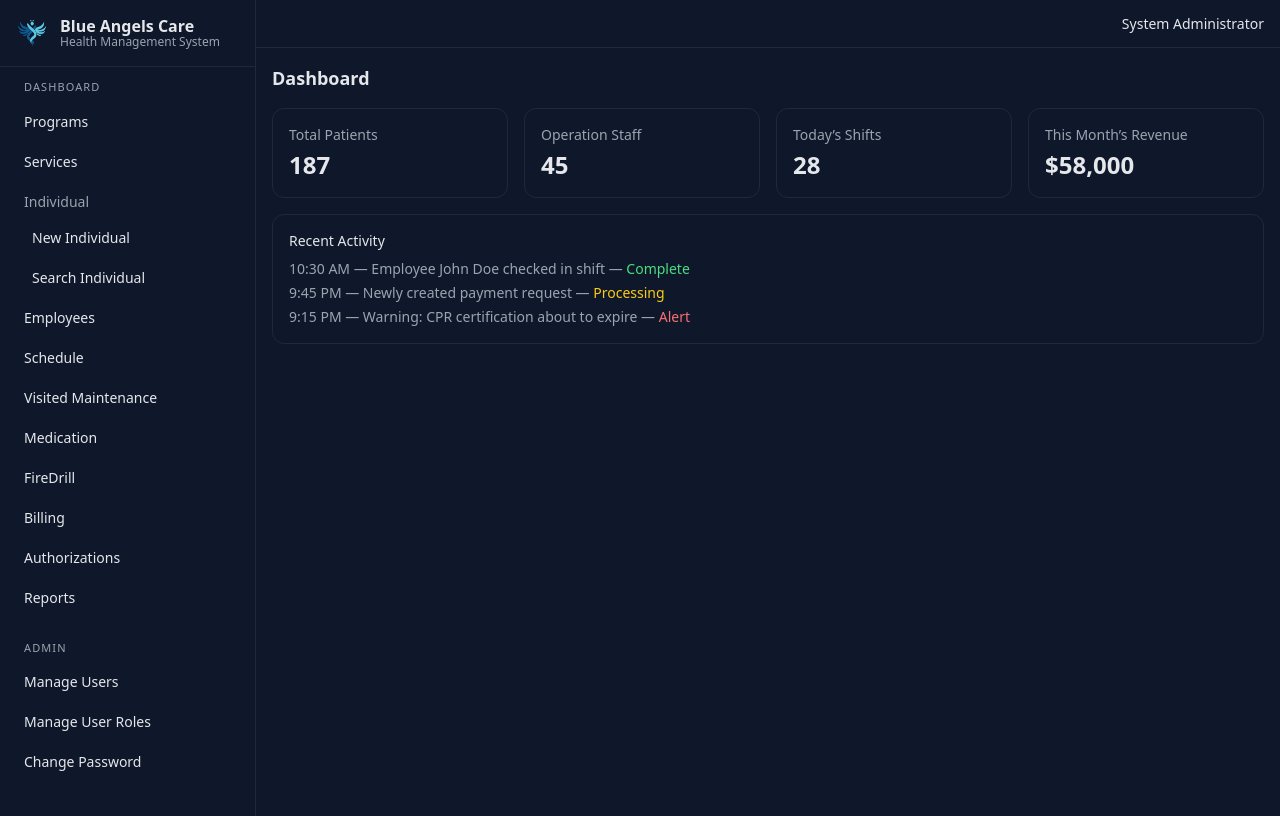
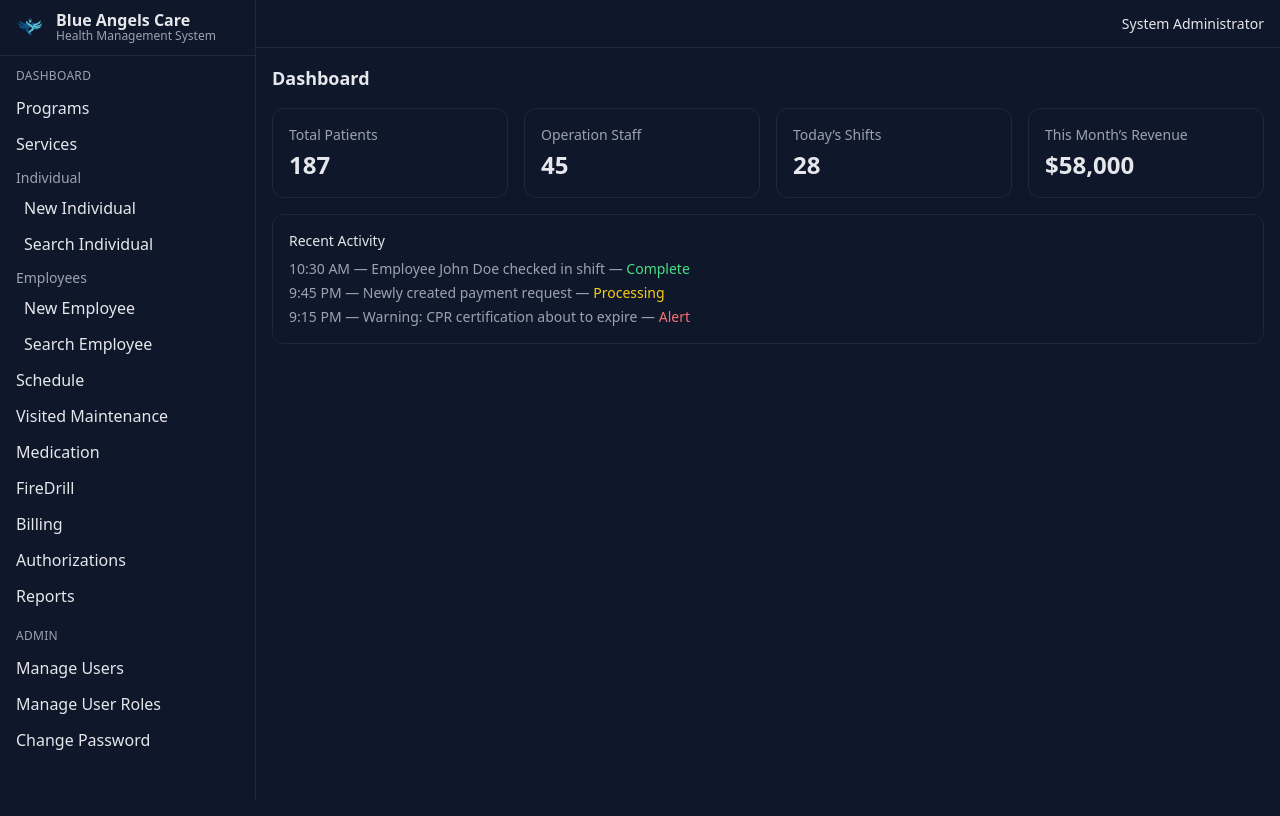
Before and after one commit to galvinchau/bac-hms, a Next.js app: page /dashboard in a window 1280 px wide. Built offline with nearby package versions, Linux system fonts and the light colour scheme.

Commit message:
Add Employees submenu (New/Search)

```diff
--- a/components/sidebar/Sidebar.tsx
+++ b/components/sidebar/Sidebar.tsx
@@ -1,119 +1,118 @@
-// web/components/sidebar/Sidebar.tsx
+// components/sidebar/Sidebar.tsx
 "use client";
 
 import Link from "next/link";
-import { usePathname } from "next/navigation";
-import clsx from "clsx";
+import Image from "next/image";
 
-import { MAIN_ITEMS, ADMIN_ITEMS, type MenuItem } from "./menus";
-
-type SectionProps = {
-  title: string;
-  items: MenuItem[];
+type SidebarProps = {
+  onLogoClick?: () => void;
 };
 
-function isActivePath(href: string | undefined, pathname: string) {
-  if (!href) return false;
-  if (href === "/") return pathname === "/";
-  return pathname === href || pathname.startsWith(href + "/");
-}
+const MENU = [
+  { label: "Programs", href: "/programs" },
+  { label: "Services", href: "/services" },
+  {
+    label: "Individual",
+    children: [
+      { label: "New Individual", href: "/individual/new" },
+      { label: "Search Individual", href: "/individual/search" },
+    ],
+  },
+  {
+    label: "Employees",
+    children: [
+      { label: "New Employee", href: "/employees/new" },
+      { label: "Search Employee", href: "/employees/search" },
+    ],
+  },
+  { label: "Schedule", href: "/schedule" },
+  { label: "Visited Maintenance", href: "/visited" },
+  { label: "Medication", href: "/medication" },
+  { label: "FireDrill", href: "/firedrill" },
+  { label: "Billing", href: "/billing" },
+  { label: "Authorizations", href: "/authorizations" },
+  { label: "Reports", href: "/reports" },
+];
 
-function ItemLink({ item, pathname }: { item: MenuItem; pathname: string }) {
-  const active = isActivePath(item.href, pathname);
+const ADMIN = [
+  { label: "Manage Users", href: "/admin/users" },
+  { label: "Manage User Roles", href: "/admin/roles" },
+  { label: "Change Password", href: "/admin/password" },
+];
 
-  const baseCls =
-    "block px-3 py-2 rounded-xl text-sm hover:bg-bac-panel hover:text-bac-text transition-colors";
+export default function Sidebar({ onLogoClick }: SidebarProps) {
   return (
-    <Link
-      href={item.href || "#"}
-      className={clsx(baseCls, active && "bg-bac-panel text-bac-text")}
-    >
-      {item.label}
-    </Link>
-  );
-}
-
-function ItemWithChildren({
-  item,
-  pathname,
-}: {
-  item: MenuItem;
-  pathname: string;
-}) {
-  // ⬇️ Luôn mở submenu (theo yêu cầu hiển thị 2 menu con ngay)
-  const open = true;
-
-  return (
-    <div className="mb-1">
-      <div className="text-sm font-medium px-3 py-2 text-bac-muted">
-        {item.label}
-      </div>
-      {open && (
-        <div className="ml-2 space-y-1">
-          {(item.children || []).map((child, idx) => (
-            <div key={`${item.label}-${child.href || idx}`}>
-              <ItemLink item={child} pathname={pathname} />
+    <div className="h-full flex flex-col">
+      {/* LOGO + BRAND */}
+      <div className="h-14 flex items-center gap-3 px-4 border-b border-bac-border">
+        <button
+          type="button"
+          onClick={onLogoClick}
+          className="flex items-center gap-3 hover:opacity-90"
+          aria-label="Go to dashboard"
+          title="Blue Angels Care — Dashboard"
+        >
+          <Image src="/Logo.png" alt="Logo" width={28} height={28} />
+          <div className="leading-4 text-left">
+            <div className="font-semibold">Blue Angels Care</div>
+            <div className="text-xs text-bac-muted">
+              Health Management System
             </div>
-          ))}
-        </div>
-      )}
-    </div>
-  );
-}
-
-function Section({ title, items }: SectionProps) {
-  const pathname = usePathname();
-
-  return (
-    <div className="mb-6">
-      <div className="text-[11px] uppercase tracking-widest text-bac-muted px-3 mb-2">
-        {title}
+          </div>
+        </button>
       </div>
 
-      <div className="space-y-1">
-        {items.map((item, idx) => {
-          const key = item.href || item.label || String(idx);
-          const hasChildren =
-            Array.isArray(item.children) && item.children.length > 0;
+      {/* NAV */}
+      <div className="flex-1 overflow-y-auto py-3">
+        <div className="px-4 text-xs uppercase tracking-wide text-bac-muted mb-2">
+          Dashboard
+        </div>
+        <nav className="space-y-1 px-2">
+          {MENU.map((m) =>
+            m.children ? (
+              <div key={m.label} className="mb-1">
+                <div className="px-2 py-1 text-sm text-bac-muted">
+                  {m.label}
+                </div>
+                <div className="ml-2 space-y-1">
+                  {m.children.map((c) => (
+                    <Link
+                      key={c.href}
+                      href={c.href}
+                      className="block px-2 py-1 rounded hover:bg-bac-panel"
+                    >
+                      {c.label}
+                    </Link>
+                  ))}
+                </div>
+              </div>
+            ) : (
+              <Link
+                key={m.href}
+                href={m.href}
+                className="block px-2 py-1 rounded hover:bg-bac-panel"
+              >
+                {m.label}
+              </Link>
+            )
+          )}
+        </nav>
 
-          return (
-            <div key={key}>
-              {hasChildren ? (
-                <ItemWithChildren item={item} pathname={pathname} />
-              ) : (
-                <ItemLink item={item} pathname={pathname} />
-              )}
-            </div>
-          );
-        })}
+        <div className="px-4 mt-4 text-xs uppercase tracking-wide text-bac-muted mb-2">
+          Admin
+        </div>
+        <nav className="space-y-1 px-2">
+          {ADMIN.map((a) => (
+            <Link
+              key={a.href}
+              href={a.href}
+              className="block px-2 py-1 rounded hover:bg-bac-panel"
+            >
+              {a.label}
+            </Link>
+          ))}
+        </nav>
       </div>
     </div>
   );
 }
-
-export default function Sidebar() {
-  return (
-    <aside className="h-full w-64 shrink-0 border-r border-bac-border bg-bac-bg">
-      <div className="p-4 flex items-center gap-3 border-b border-bac-border">
-        <Link href="/dashboard" className="flex items-center gap-3">
-          <img
-            src="/Logo.png"
-            alt="Blue Angels Care"
-            className="w-8 h-8 rounded"
-          />
-          <div className="text-base font-semibold leading-5">
-            Blue Angels Care
-            <div className="text-xs font-normal text-bac-muted -mt-0.5">
-              Health Management System
-            </div>
-          </div>
-        </Link>
-      </div>
-
-      <nav className="p-3 overflow-y-auto h-[calc(100%-72px)]">
-        <Section title="DASHBOARD" items={MAIN_ITEMS} />
-        <Section title="ADMIN" items={ADMIN_ITEMS} />
-      </nav>
-    </aside>
-  );
-}
```
